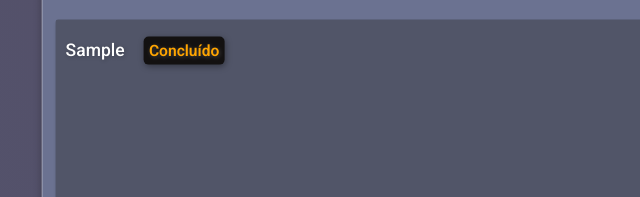
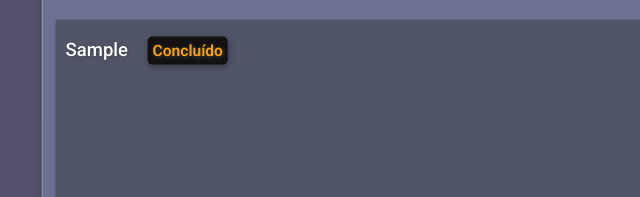
Before and after one commit to SantV7/add_list, a plain HTML site: page index.html in a window 1280 px wide. Both pictures are taken after typing "Sample" into the empty fields and a click on the button "Adicionar". Shown: the part 177-374 px from the top of the page, 0-640 px from the left. Drawn offline with Linux system fonts and the light colour scheme.

Commit message:
+Ajustes

```diff
--- a/style.css
+++ b/style.css
@@ -84,7 +84,7 @@ li {
     text-shadow: 1px 1px 4px rgba(0, 0, 0, 0.243);
     text-align: left;
     font-weight: 500;
-    font-size: 17.5px;
+    font-size: 18.5px;
     padding-left: 10px;
     padding-top: 10px;
     color: white;
```
